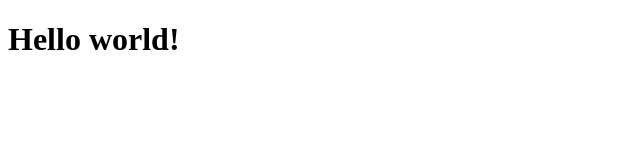
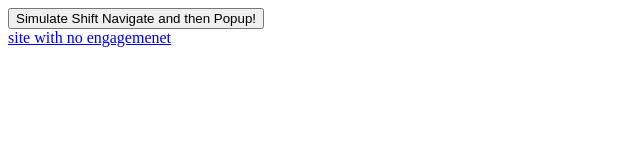
Before and after one commit to bonfire9/develop, a plain HTML site: page index.html in a window 1280 px wide. Shown: the whole page, without its empty margins (0-640 px from the left). Drawn offline with Linux system fonts and the light colour scheme.

Commit message:
pop function

```diff
--- a/index.html
+++ b/index.html
@@ -1,26 +1,28 @@
 
-<!doctype html>
-<html class="no-js" lang="">
-    <head>
-        <meta charset="utf-8">
-        <meta http-equiv="x-ua-compatible" content="ie=edge">
-        <title></title>
-        <meta name="description" content="">
-        <meta name="viewport" content="width=device-width, initial-scale=1">
-        <!--Set IE to newest prozessor -->
-        <meta http-equiv="X-UA-Compatible" content="IE=Edge,chrome=1">
+<!DOCTYPE html>
+<html lang="en">
+  <head>
+    <meta charset="utf-8">
+    <title>Template</title>
+  </head>
+  <body>
+    <button onclick='pop()'>Simulate Shift Navigate and then Popup!</button>
+    <br>
+    <a href="https://www.site-with-no-engagement-score.com">site with no engagemenet</a>
+    <script>
+    function pop() {
+      var evt1 = new MouseEvent('click', {
+        view : window,
+        ctrlKey: true
+      });
+      document.getElementsByTagName('a')[0].dispatchEvent(evt1);
 
-
-
-
-    </head>
-    <body>
-        <!--[if lte IE 9]>
-            <p class="browserupgrade">You are using an <strong>outdated</strong> browser. Please <a href="https://	browsehappy.com/">upgrade your browser</a> to improve your experience and security.</p>
-        <![endif]-->
-
-        <h1>Hello world!</h1>
-
-
-    </body>
+      var evt = new MouseEvent('click', {
+        view : window,
+        shiftKey: true
+      });
+      document.getElementsByTagName('a')[0].dispatchEvent(evt);
+    }
+    </script>
+  </body>
 </html>
```
